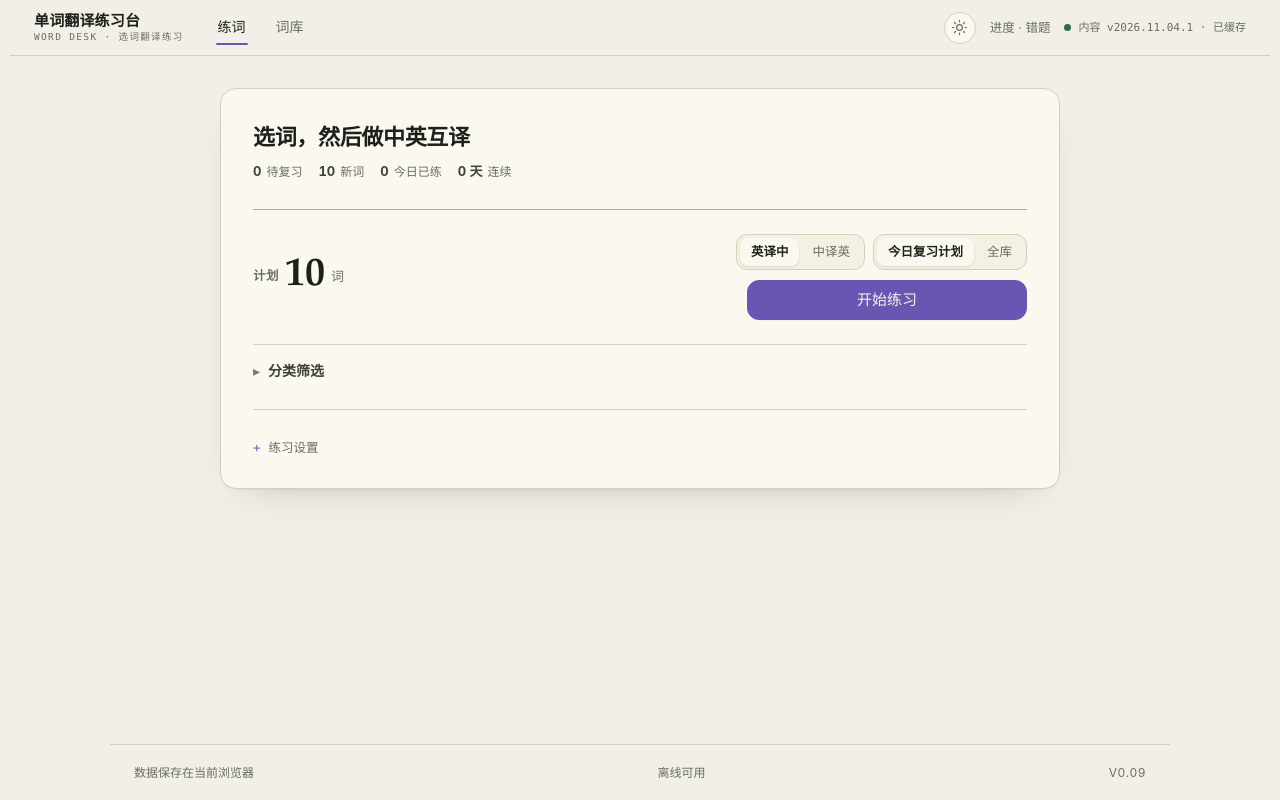
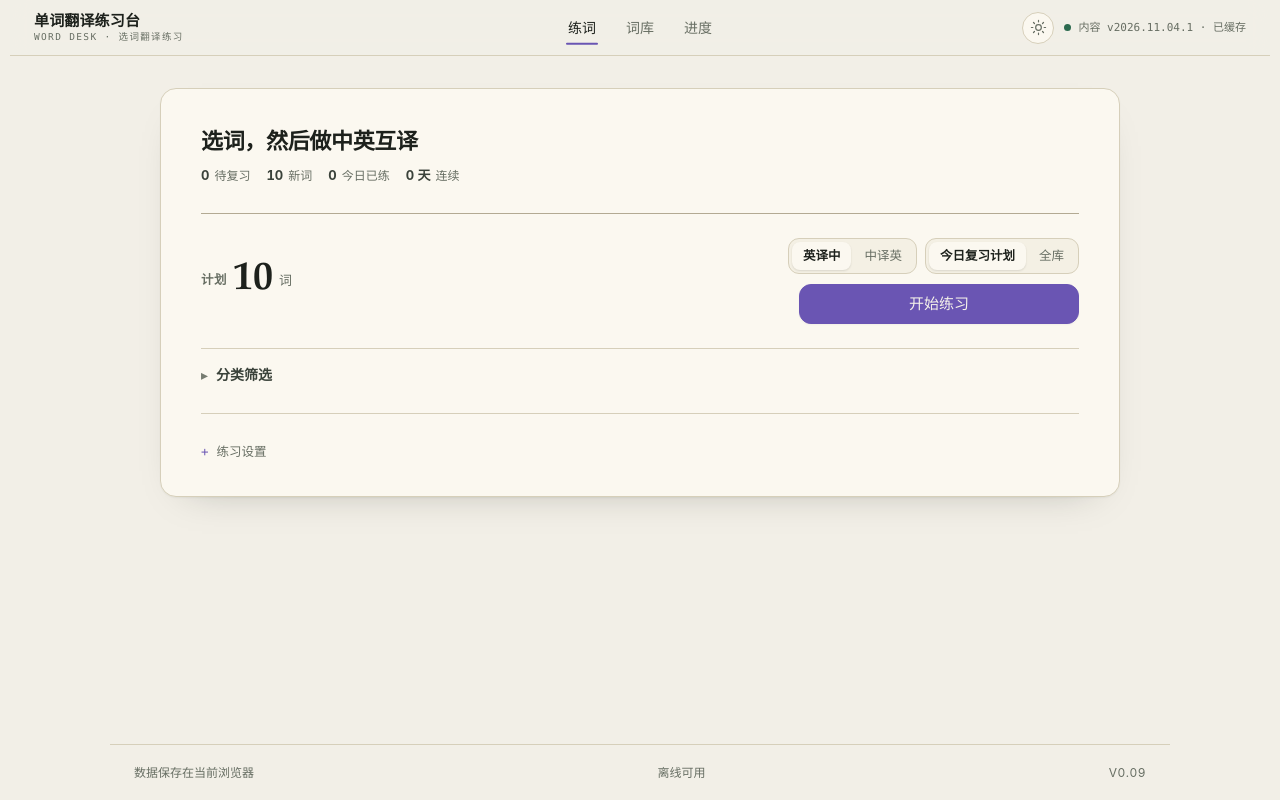
Before and after one commit to lllvernan-blip/word-desk, a plain HTML site: page dist/index.html in a window 1280 px wide. Drawn offline with Linux system fonts and the light colour scheme.

Commit message:
导航加「进度」入口；桌面宽度收口；移动端输入 16px
- 顶栏「进度·错题」文字入口并入主导航的「进度」，移除 .nav-utility
- ≥1100 导航居中、内容 1120、练习卡 960、选词面板加宽
- html overflow-x: clip 兜底；触控元素加 touch-action
- ≤920 输入框统一 16px，避免 iOS 聚焦放大
- 清理 app.js 里已删除的 .nav-utility 查询，AGENTS 版本同步 v36
- sw 缓存 v36

验证：1280/525 无横向溢出；导航三项切换与 active 正确；移动端 nav 隐藏。

```diff
--- a/dist/index.html
+++ b/dist/index.html
@@ -35,6 +35,7 @@
     <nav class="nav" aria-label="主导航">
       <button type="button" class="nav-item active" data-view="practice">练词</button>
       <button type="button" class="nav-item" data-view="library">词库</button>
+      <button type="button" class="nav-item" data-view="data">进度</button>
     </nav>
 
     <div class="top-actions">
@@ -42,7 +43,6 @@
         <svg class="ico-sun" viewBox="0 0 24 24" fill="none" stroke="currentColor" stroke-width="1.7" stroke-linecap="round" aria-hidden="true"><circle cx="12" cy="12" r="4"></circle><path d="M12 2v2M12 20v2M4.93 4.93l1.41 1.41M17.66 17.66l1.41 1.41M2 12h2M20 12h2M4.93 19.07l1.41-1.41M17.66 6.34l1.41-1.41"></path></svg>
         <svg class="ico-moon" viewBox="0 0 24 24" fill="none" stroke="currentColor" stroke-width="1.7" stroke-linecap="round" stroke-linejoin="round" aria-hidden="true"><path d="M20 14.5A8.5 8.5 0 0 1 9.5 4a8.5 8.5 0 1 0 10.5 10.5z"></path></svg>
       </button>
-      <button type="button" class="nav-utility" data-view="data">进度 · 错题</button>
       <span class="status-chip" title="离线状态"><span class="status-dot" id="netDot"></span><span class="status-text" id="contentStatus">本地词库</span></span>
       <button class="btn tiny ghost" id="installBtn" type="button" hidden>安装到桌面</button>
     </div>
--- a/dist/styles.css
+++ b/dist/styles.css
@@ -114,6 +114,8 @@ html {
   -webkit-text-size-adjust: 100%;
   background: var(--paper);
   scrollbar-gutter: stable both-edges;
+  /* 兜底：任何元素意外超宽都不让整页横向滑动（iOS 上放大后尤其明显） */
+  overflow-x: clip;
 }
 
 body {
@@ -131,7 +133,8 @@ body {
 [hidden] { display: none !important; }
 
 h1, h2, h3, p { margin: 0; }
-button { font: inherit; color: inherit; }
+button { font: inherit; color: inherit; touch-action: manipulation; }
+.tab-item, .chip, .speak-btn { touch-action: manipulation; }
 b { font-weight: 650; }
 
 ::selection { background: var(--brand-soft); }
@@ -236,7 +239,8 @@ b { font-weight: 650; }
   background: var(--brand);
 }
 
-.top-actions { margin-left: auto; display: flex; align-items: center; gap: 10px; }
+.top-actions { margin-left: auto; display: flex; align-items: center; gap: 10px; min-width: 0; }
+#installBtn { white-space: nowrap; flex: none; }
 
 .status-chip {
   display: inline-flex;
@@ -1932,21 +1936,6 @@ body.is-session .view-practice { max-width: 780px; }
   color: var(--muted);
 }
 
-.nav-utility {
-  padding: 6px 4px;
-  border: 0;
-  background: none;
-  color: var(--muted);
-  font-size: 12.5px;
-  cursor: pointer;
-  text-decoration: underline;
-  text-underline-offset: 4px;
-  text-decoration-color: transparent;
-  white-space: nowrap;
-}
-
-.nav-utility:hover { color: var(--ink); text-decoration-color: var(--line-strong); }
-.nav-utility.active { color: var(--ink); text-decoration-color: var(--brand); }
 
 @media (max-width: 920px) {
   .picker-sheet { padding: 24px 20px 18px; }
@@ -2264,3 +2253,16 @@ html.edge-near::-webkit-scrollbar-thumb:hover { background-color: color-mix(in s
 @media (max-width: 640px) {
   .speak-btn { min-height: 36px; padding: 5px 12px 5px 10px; }
 }
+
+/* ---------- 移动端输入框字号收口（放最后，覆盖各组件的 13/14px 规则） ---------- */
+@media (max-width: 920px) {
+  input:not(.answer-input), select, textarea, .paste-field textarea { font-size: 16px; }
+}
+
+/* ---------- 桌面端布局：导航居中 + 练习卡片吃满宽度 ---------- */
+@media (min-width: 1100px) {
+  .nav { position: absolute; left: 50%; top: 50%; transform: translate(-50%, -50%); margin-left: 0; }
+  .views { max-width: 1120px; }
+  body:not(.is-session) .view-practice { max-width: 960px; }
+  .picker-sheet { padding: 36px 40px 28px; }
+}
```
Also changed, not shown: dist/app.js, dist/sw.js, 2 other files.
